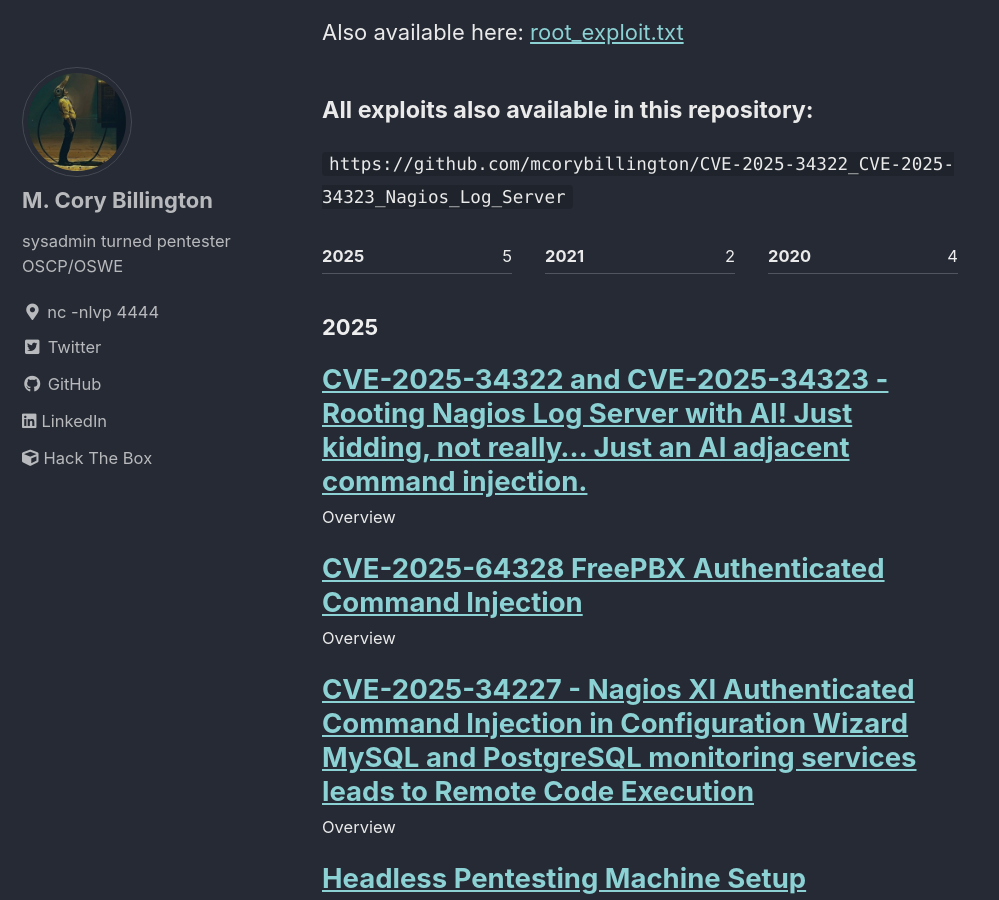
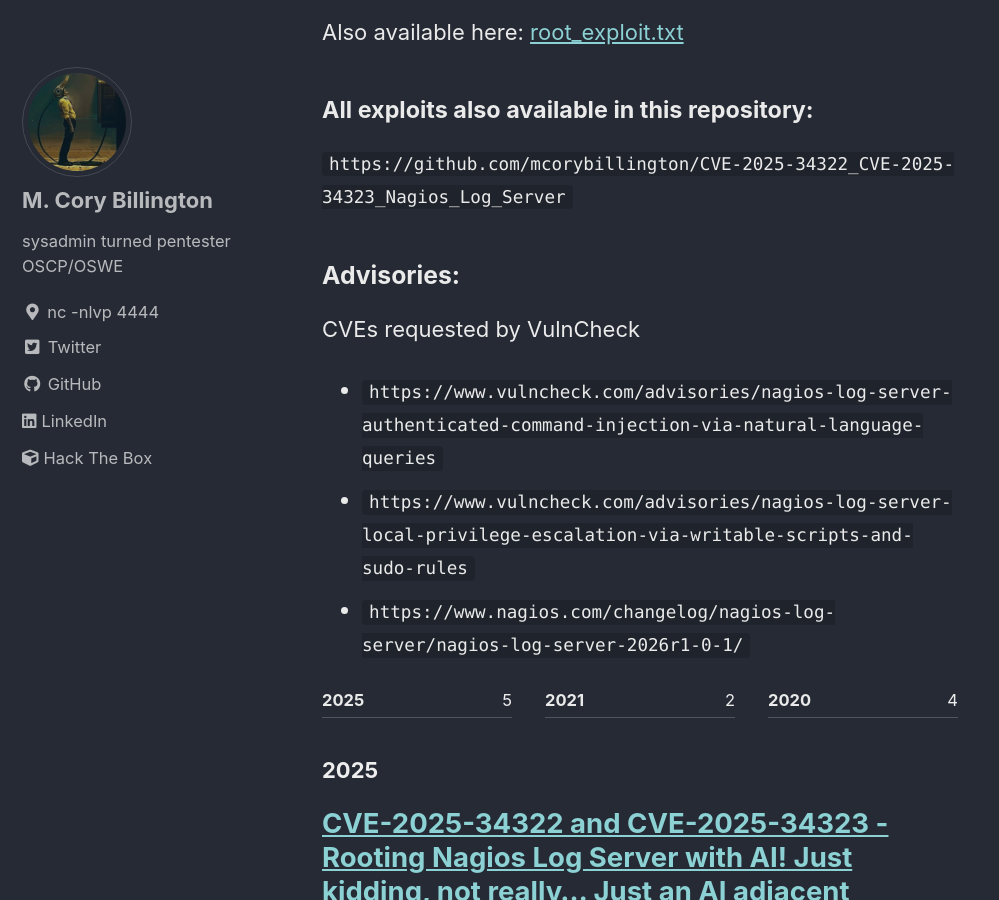
Before and after one commit to mcorybillington/mcorybillington.github.io, a Jekyll site: the page built from _posts/2025-11-25-Rooting-Nagios-Log-Server.md, in a window 1280 px wide and 900 px high, scrolled down 15895 px. Shown: the whole window, without its empty margins (0-999 px from the left). Built offline with Jekyll 4.4.1, drawn with Linux system fonts in a browser that asks for light colours; cached includes are drawn as plain includes.

Commit message:
Update Nagios Log Server post with advisories
Added advisories related to Nagios Log Server.

```diff
--- a/_posts/2025-11-25-Rooting-Nagios-Log-Server.md
+++ b/_posts/2025-11-25-Rooting-Nagios-Log-Server.md
@@ -402,3 +402,9 @@
 
 #### All exploits also available in this repository:
 `https://github.com/mcorybillington/CVE-2025-34322_CVE-2025-34323_Nagios_Log_Server`
+
+### Advisories:
+CVEs requested by VulnCheck
+- `https://www.vulncheck.com/advisories/nagios-log-server-authenticated-command-injection-via-natural-language-queries`
+- `https://www.vulncheck.com/advisories/nagios-log-server-local-privilege-escalation-via-writable-scripts-and-sudo-rules`
+- `https://www.nagios.com/changelog/nagios-log-server/nagios-log-server-2026r1-0-1/`
```
